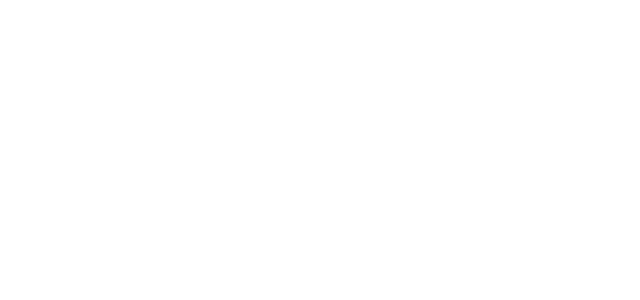
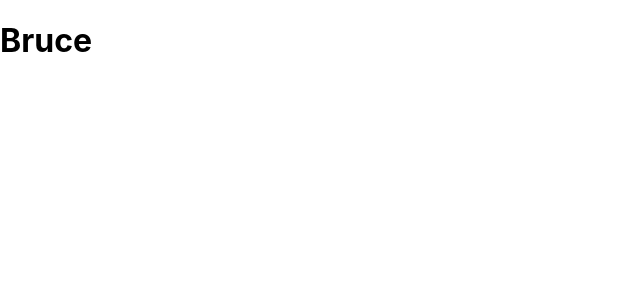
Before and after one commit to venkatesh-tech/React_Basics, a React (Create React App) app: page / in a window 1280 px wide. Shown: the top 300 px of the page, without its empty margins (0-640 px from the left). Built offline with nearby package versions, Linux system fonts and the light colour scheme.

Commit message:
Added props

```diff
--- a/src/App.js
+++ b/src/App.js
@@ -3,15 +3,35 @@
 import Welcome from "./components/Welcome";
 import Hello from "./components/Hello";
 import "./App.css";
+import { Component } from "react";
 
-function App() {
-  return (
-    <div className="App">
-      {/* <Greet />
-      <Welcome /> */}
-      <Hello />
-    </div>
-  );
+// function App() {
+//   return (
+//     <div className="App">
+//       <Greet name="Bruce" heroName="Batman">
+//         <p>This is children props</p>
+//       </Greet>
+//       <Greet name="clark" heroName="Superman">
+//         <button>button</button>
+//       </Greet>
+
+//       <Greet name="Diana" heroName="WonderWoman" />
+//       {/* <Welcome />
+//       <Hello /> */}
+//     </div>
+//   );
+// }
+
+class App extends Component {
+  render() {
+    return (
+      <div>
+        <Greet name="Bruce" heroName="Batman">
+          <p>This is children props</p>
+        </Greet>
+      </div>
+    );
+  }
 }
 
 export default App;
--- a/src/components/Greet.js
+++ b/src/components/Greet.js
@@ -1,5 +1,27 @@
-import React from "react";
+import React, { Component } from "react";
 
-const Greet = () => <h1>Hello World</h1>;
+// const Greet = (props) => {
+//   console.log(props);
+//   return (
+//     <React.Fragment>
+//       <div>
+//         <h1>Hello {props.name} </h1>
+//         <h1>
+//           {props.heroName} {props.children}
+//         </h1>
+//       </div>
+//     </React.Fragment>
+//   );
+// };
+
+class Greet extends Component {
+  render() {
+    return (
+      <div>
+        <h1>{this.props.name}</h1>
+      </div>
+    );
+  }
+}
 
 export default Greet;
```
